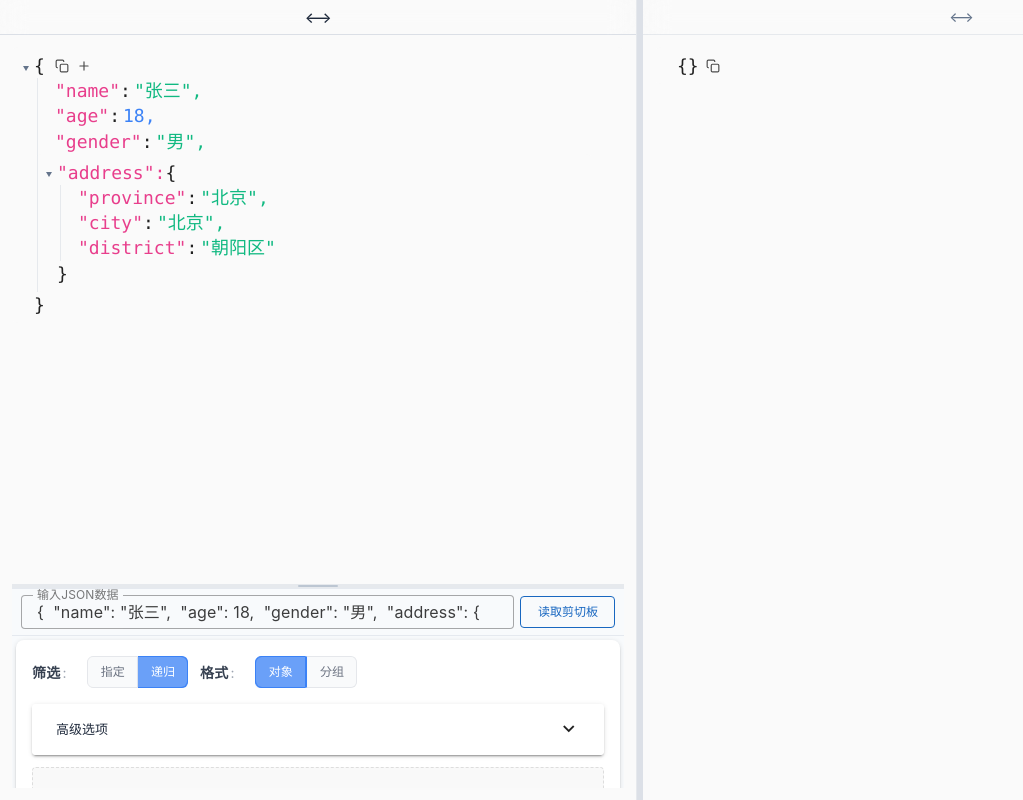
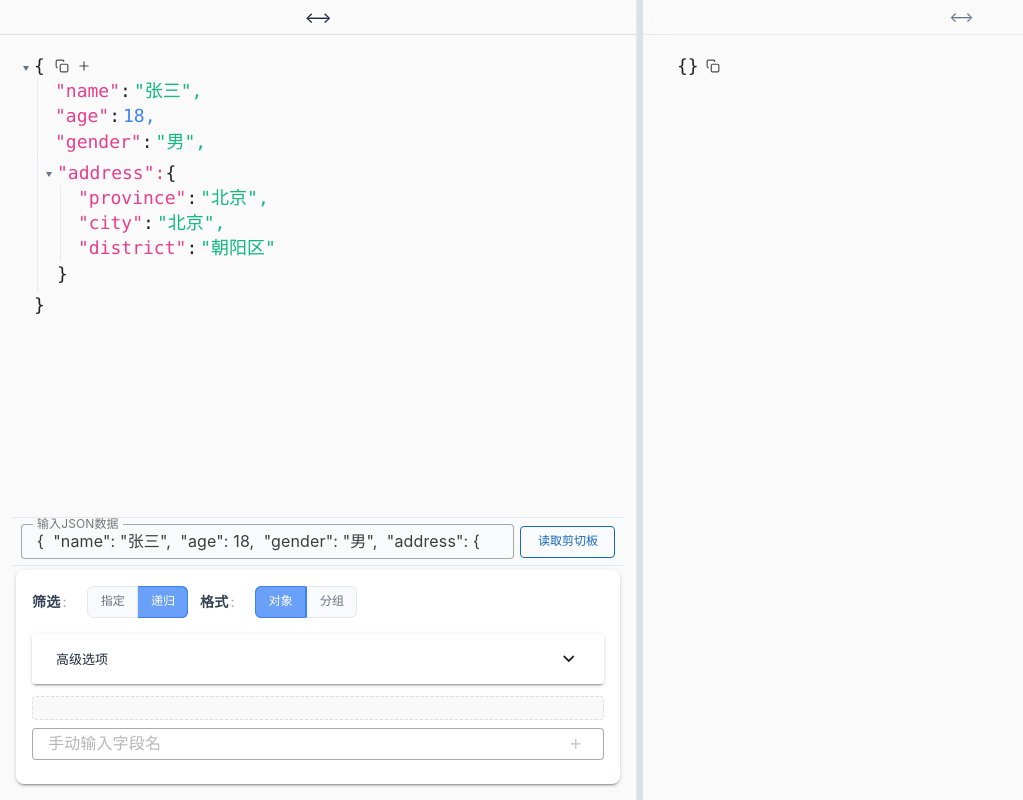
Before and after one commit to Sisyphean-a/jsonToJs, a Vue app: page / in a window 1280 px wide. Shown: the whole page, without its empty margins (0-1023 px from the left). Built offline with nearby package versions, Linux system fonts and the light colour scheme.

Commit message:
为可调整布局组件添加初始尺寸配置

```diff
--- a/src/components/layout/ResizableContainer.vue
+++ b/src/components/layout/ResizableContainer.vue
@@ -67,6 +67,11 @@ const props = defineProps({
     type: Number,
     default: () => UI_CONFIG.dimensions.collapsedWidth.minExpanded, // 展开时的最小大小百分比
   },
+  initialSizes: {
+    type: Array,
+    default: () => [],
+    validator: (value) => value.every((n) => typeof n === 'number' && n >= 0 && n <= 100),
+  },
 })
 
 // 过渡状态控制
@@ -74,7 +79,11 @@ const transitioningItem = ref(null)
 const transitionTimeout = ref(null)
 
 // 尺寸百分比（宽度或高度）
-const itemSizes = ref(Array(props.itemCount).fill(100 / props.itemCount))
+const itemSizes = ref(
+  props.initialSizes.length === props.itemCount
+    ? [...props.initialSizes]
+    : Array(props.itemCount).fill(100 / props.itemCount)
+)
 const resizingIndex = ref(null)
 const startPosition = ref(0)
 const startSizes = ref([])
--- a/src/components/layout/ResizableLayout.vue
+++ b/src/components/layout/ResizableLayout.vue
@@ -1,8 +1,9 @@
 <template>
   <ResizableContainer
     :item-count="columnCount"
-    direction="horizontal"
-    header-component="ColumnHeader"
+    :direction="direction"
+    :header-component="headerComponent"
+    :initial-sizes="initialSizes"
     :collapsed-size-percentage="4"
     :min-expanded-size-percentage="10"
   >
@@ -17,6 +18,7 @@
 </template>
 
 <script setup>
+import { computed } from 'vue'
 import ResizableContainer from './ResizableContainer.vue'
 
 const props = defineProps({
@@ -25,5 +27,18 @@ const props = defineProps({
     required: true,
     validator: (value) => value >= 1,
   },
+  direction: {
+    type: String,
+    default: 'horizontal',
+    validator: (value) => ['horizontal', 'vertical'].includes(value),
+  },
+  initialSizes: {
+    type: Array,
+    default: () => [],
+  },
 })
+
+const headerComponent = computed(() =>
+  props.direction === 'horizontal' ? 'ColumnHeader' : 'RowHeader'
+)
 </script>
--- a/src/features/json-processor/components/JsonDisplayWithInput.vue
+++ b/src/features/json-processor/components/JsonDisplayWithInput.vue
@@ -1,6 +1,6 @@
 <template>
   <div class="json-display-with-input">
-    <!-- JSON展示区域 -->
+    <!-- 上部分：JSON展示区域 (自适应剩余空间) -->
     <div class="json-display-area">
       <json-view
         :json="jsonState.parsedJson"
@@ -9,17 +9,8 @@
       />
     </div>
 
-    <!-- 分割线 -->
-    <div
-      class="resize-handle-horizontal"
-      @mousedown="startResize"
-    ></div>
-
-    <!-- 下部分：输入区域和筛选面板 -->
-    <div
-      class="bottom-area"
-      :style="{ height: `${inputHeight}px` }"
-    >
+    <!-- 下部分：输入区域和筛选面板 (内容自适应高度) -->
+    <div class="bottom-area">
       <!-- 输入区域 -->
       <div class="input-section">
         <div class="input-container">
@@ -58,7 +49,7 @@
 </template>
 
 <script setup>
-import { ref, computed, watch, onUnmounted } from 'vue'
+import { ref, computed, watch } from 'vue'
 import { useJsonContext } from '../composables/useJsonContext.js'
 import JsonView from './JsonView.vue'
 import FilterPanel from './FilterPanel.vue'
@@ -68,10 +59,6 @@ const { jsonState, updateJsonInput, addSelectedKey } = useJsonContext()
 
 // 本地状态只管理UI相关的
 const localJsonInput = ref('')
-const inputHeight = ref(200) // 默认输入区域高度，减少默认高度以节省空间
-const isResizing = ref(false)
-const startY = ref(0)
-const startHeight = ref(0)
 const isReadingClipboard = ref(false)
 
 // 监听context状态变化
@@ -121,49 +108,6 @@ const readFromClipboard = async () => {
     isReadingClipboard.value = false
   }
 }
-
-// 开始调整大小
-const startResize = (event) => {
-  isResizing.value = true
-  startY.value = event.clientY
-  startHeight.value = inputHeight.value
-
-  document.addEventListener('mousemove', handleMouseMove)
-  document.addEventListener('mouseup', stopResize)
-
-  // 防止文本选择和默认行为
-  event.preventDefault()
-  document.body.style.userSelect = 'none'
-  document.body.style.cursor = 'row-resize'
-}
-
-// 处理鼠标移动
-const handleMouseMove = (event) => {
-  if (!isResizing.value) return
-
-  const deltaY = event.clientY - startY.value
-  // 修正拖拽逻辑：向上拖拽（deltaY为负）应该增加下方区域高度，向下拖拽（deltaY为正）应该减少下方区域高度
-  // 这样与左右拖拽逻辑保持一致：往哪边拖拽，哪边的区域减少
-  const newHeight = Math.max(120, Math.min(400, startHeight.value - deltaY))
-  inputHeight.value = newHeight
-}
-
-// 停止调整大小
-const stopResize = () => {
-  isResizing.value = false
-  document.removeEventListener('mousemove', handleMouseMove)
-  document.removeEventListener('mouseup', stopResize)
-
-  // 恢复默认样式
-  document.body.style.userSelect = ''
-  document.body.style.cursor = ''
-}
-
-// 组件卸载时清理事件监听
-onUnmounted(() => {
-  document.removeEventListener('mousemove', handleMouseMove)
-  document.removeEventListener('mouseup', stopResize)
-})
 </script>
 
 <style lang="scss" scoped>
@@ -172,62 +116,26 @@ onUnmounted(() => {
   flex-direction: column;
   height: 100%;
   width: 100%;
+  overflow: hidden;
 }
 
 .json-display-area {
-  flex: 1;
+  flex: 1; /* 占据剩余所有空间 */
   overflow: auto;
   min-height: 0;
-}
-
-.resize-handle-horizontal {
-  height: 4px;
-  background: var(--border-light);
-  cursor: row-resize;
-  transition: all var(--transition-normal);
   position: relative;
-  user-select: none;
-
-  &:hover {
-    background: var(--color-primary);
-    height: 6px;
-  }
-
-  &:active {
-    background: var(--color-primary-dark);
-    height: 6px;
-  }
-
-  /* 添加一个中心指示器 */
-  &::after {
-    content: '';
-    position: absolute;
-    left: 50%;
-    top: 50%;
-    transform: translate(-50%, -50%);
-    width: 40px;
-    height: 2px;
-    background: var(--text-tertiary);
-    border-radius: 1px;
-    opacity: 0.5;
-    transition: opacity var(--transition-normal);
-  }
-
-  &:hover::after {
-    opacity: 1;
-    background: white;
-  }
 }
 
 .bottom-area {
-  flex-shrink: 0;
+  flex: 0 0 auto; /* 不伸缩，高度完全由内容决定 */
   display: flex;
   flex-direction: column;
   border-top: 1px solid var(--border-light);
   background: var(--bg-secondary);
-  min-height: 120px;
-  max-height: 400px;
+  max-height: 60vh; /* 防止下方区域过高，最大占屏60% */
   overflow: hidden;
+  position: relative;
+  z-index: 10;
 }
 
 .input-section {
@@ -237,42 +145,27 @@ onUnmounted(() => {
 }
 
 .filter-section {
-  flex: 1;
+  flex: 0 0 auto; /* 改为 auto，不让它自动撑满父容器 */
   overflow-y: auto;
   min-height: 0;
+  max-height: 100%;
 }
 
 .input-container {
   display: flex;
   align-items: center;
   gap: var(--spacing-sm);
-  height: 100%;
   width: 100%;
 }
 
 .json-input-field {
   flex: 1;
-  height: 100%;
-  min-width: 0; /* 防止flex子项溢出 */
-
-  :deep(.v-field) {
-    height: 100%;
-  }
+  min-width: 0;
 
   :deep(.v-field__input) {
     min-height: 24px;
     padding-top: 6px;
     padding-bottom: 6px;
   }
-
-  :deep(.v-input__control) {
-    height: 100%;
-  }
-
-  :deep(.v-field__field) {
-    height: 100%;
-  }
 }
-
-/* 按钮样式已使用全局统一样式系统 */
 </style>
```
